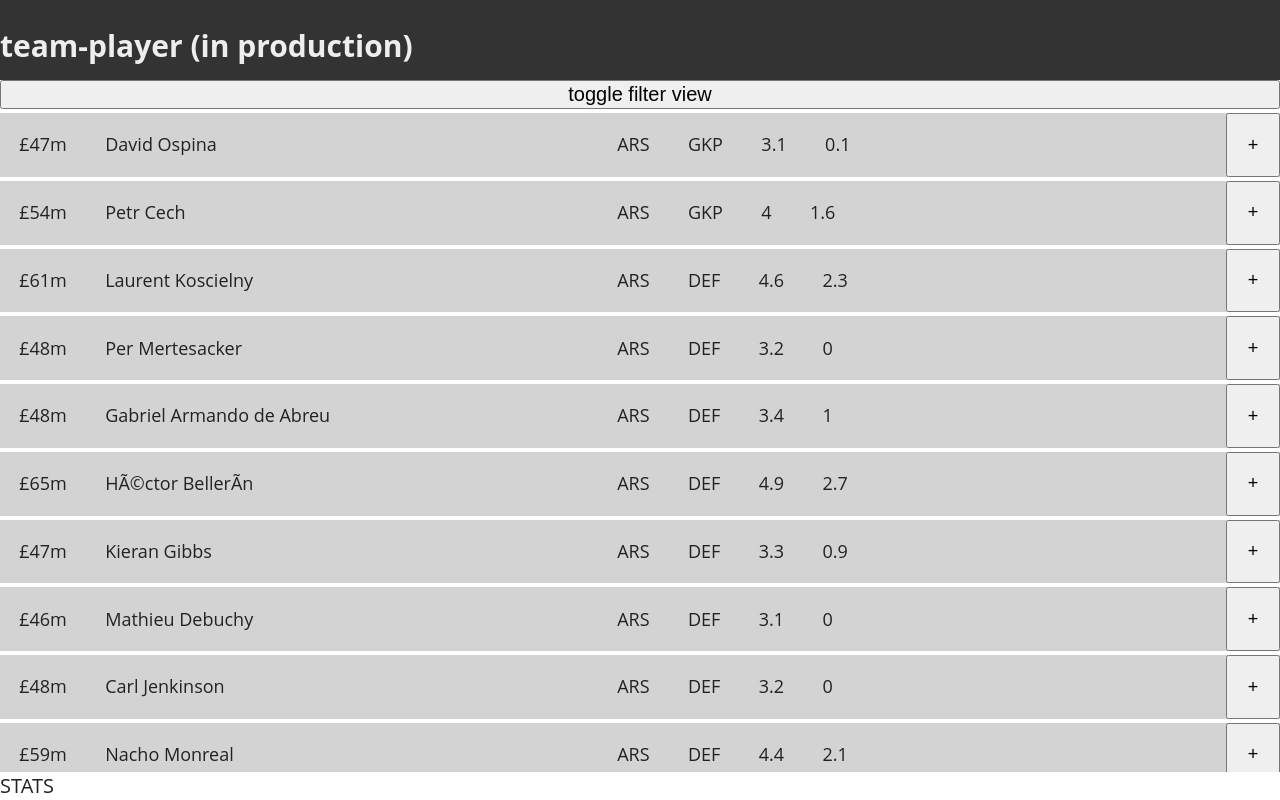
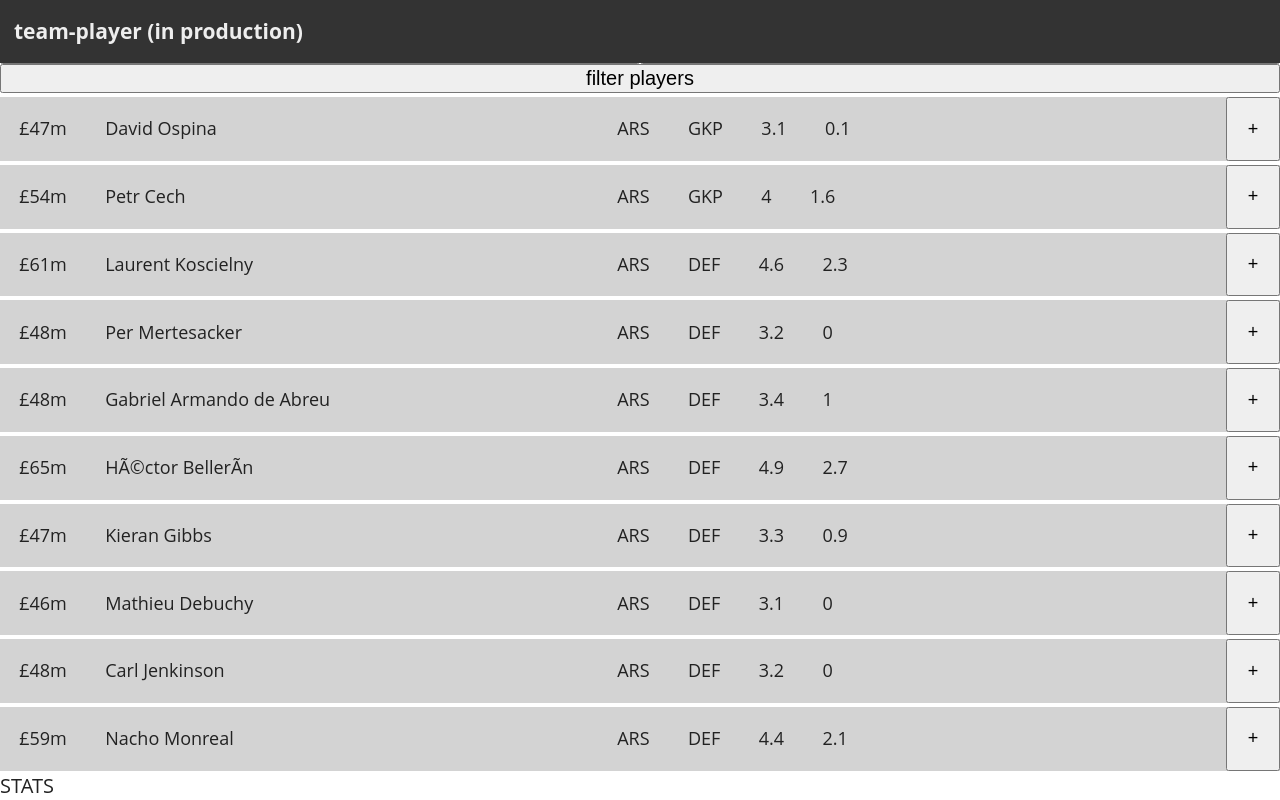
Before and after one commit to rycu/team-player, a React (Create React App) app: page / in a window 1280 px wide. Built offline with nearby package versions, Linux system fonts and the light colour scheme.

Commit message:
adjusted header style and added conditional FilterViewToggle button label

```diff
--- a/src/containers/App.js
+++ b/src/containers/App.js
@@ -8,7 +8,6 @@
 import PitchContainer from './PitchContainer'
 import Button from '../components/Button'
 import Transition from 'react-transition-group/Transition'
-
 
 let filtersHeight = 0;
 
@@ -52,7 +51,6 @@
 }
 
 
-
 class App extends Component {
   static propTypes = {
     positions: PropTypes.array.isRequired,
@@ -79,8 +77,6 @@
 
   handleFilterViewToggleClick = e => {
     this.setState({show: !this.state.show})
-
-
   }
 
   rowsPerRender = 30
@@ -109,14 +105,7 @@
     return (
 		<div>
 
-
-
-
-
 			<Header />
-
-
-
 
       <div className="drafts">
 
@@ -137,7 +126,7 @@
           <Button
             clickFunc={this.handleFilterViewToggleClick}
             className={"toggle-filter-view-button"}
-            text={'toggle filter view'}
+            text={this.state.show ? 'hide filters' : 'filter players'}
           />
           <div
             id="scroll-box"
--- a/src/main.css
+++ b/src/main.css
@@ -492,16 +492,18 @@
   width: 1px; }
 
 .header {
-  height: 4em;
+  height: 4.5em;
   z-index: 100;
   position: fixed;
   background-color: #333;
   color: #eee;
-  width: 100%; }
+  width: 100%;
+  font-size: 0.7em;
+  padding: 0 1em; }
 
 .drafts {
   position: absolute;
-  top: 4em;
+  top: 3.2em;
   right: 0;
   bottom: 0;
   left: 0;
--- a/src/sass/layout/_drafts.scss
+++ b/src/sass/layout/_drafts.scss
@@ -1,7 +1,7 @@
 .drafts{
 
 	position: absolute;
-	top: 4em;
+	top: 3.2em;
 	right: 0;
 	bottom: 0;
 	left: 0;
--- a/src/sass/layout/_header.scss
+++ b/src/sass/layout/_header.scss
@@ -1,9 +1,11 @@
 .header{
 
-	height: 4em;
+	height: 4.5em;
 	z-index: 100;
     position: fixed;
    	background-color: #333;
    	color: #eee;
     width: 100%;
+    font-size: 0.7em;
+    padding: 0 1em;
 }
```
